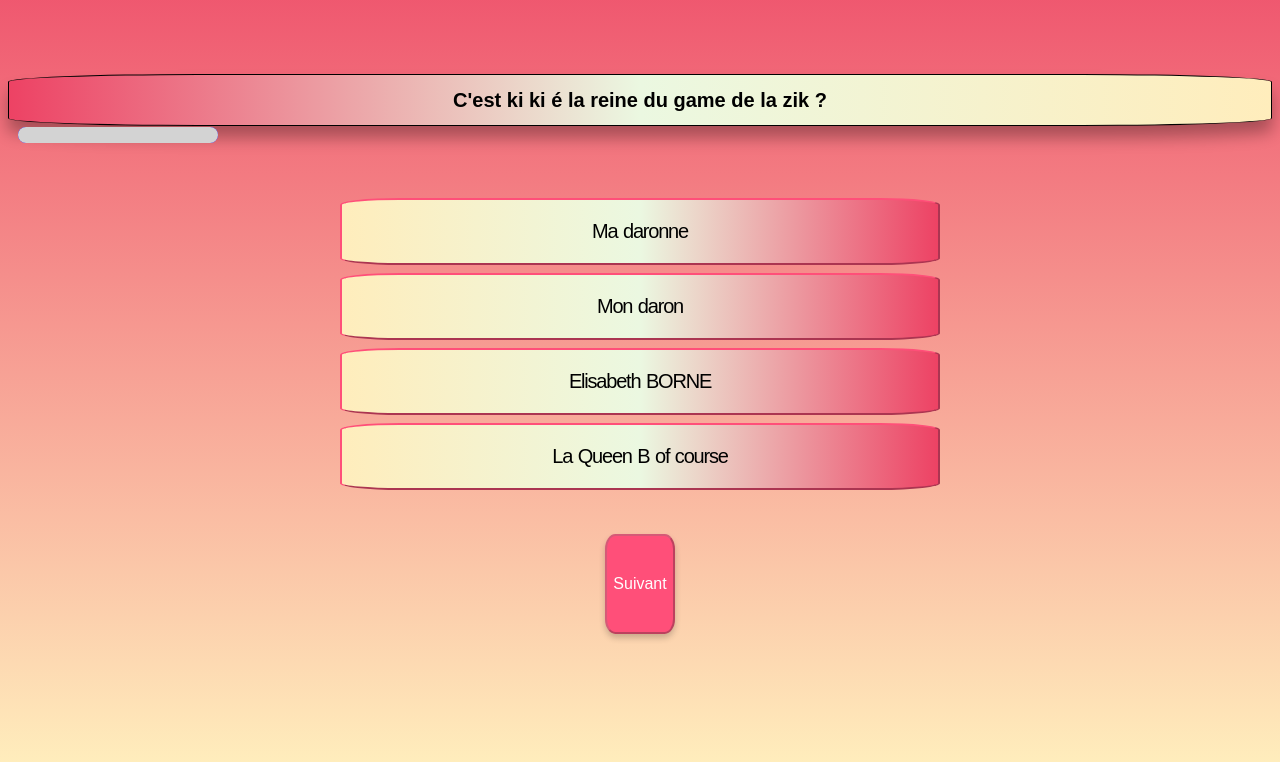
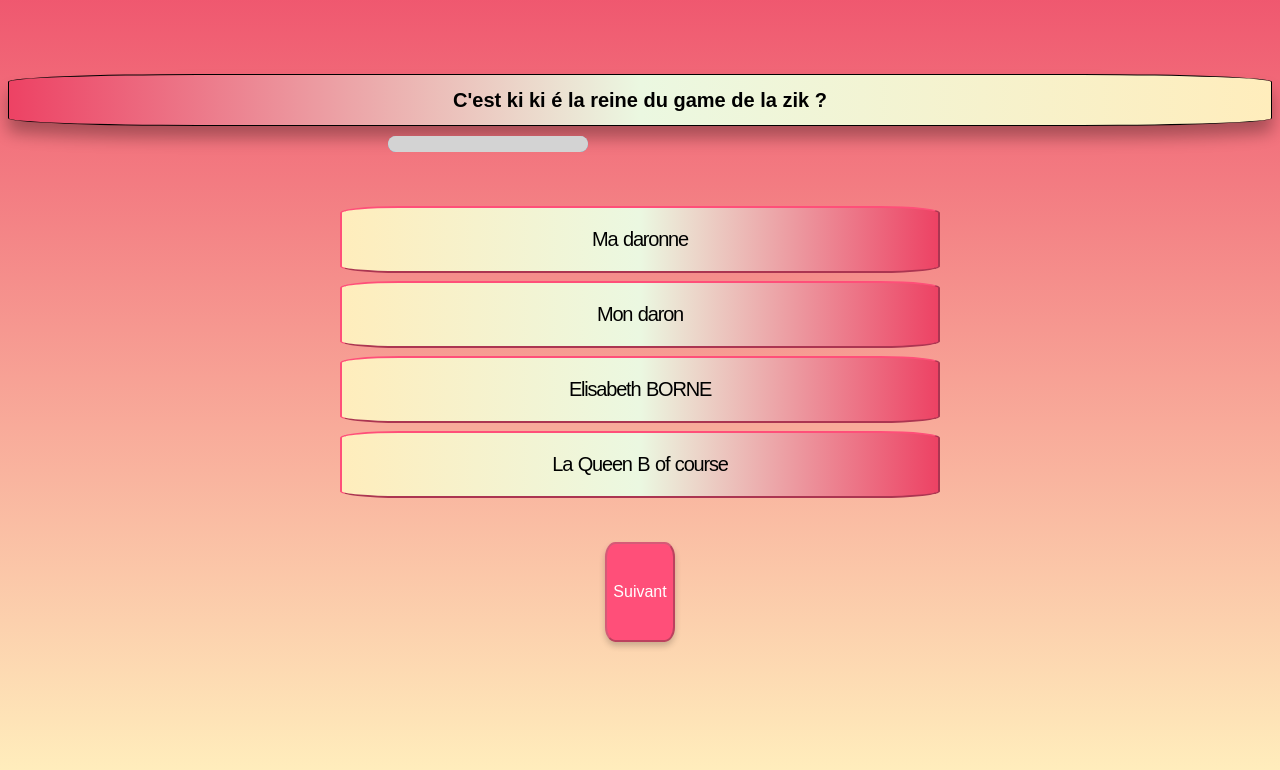
Before and after one commit to Vikybu/quiz_ts, a plain HTML site: page index.html in a window 1280 px wide. Shown: the part 114-884 px from the top of the page. Drawn offline with Linux system fonts and the light colour scheme.

Commit message:
Modif CSS barre de progression

```diff
--- a/style.css
+++ b/style.css
@@ -121,19 +121,28 @@ body {
 }
 
 #progression[value] {
-  --color: blue;
+  --color: linear-gradient(#fff8,#fff0), repeating-linear-gradient(135deg,#0003 0 10px,#0000 0 20px),
+    #31c6f7;
   --background: lightgrey;
  -webkit-appearance:none;
   -moz-appearance:none;
   appearance: none;
-
+  display: flex;
   border: none;
   width: 200px;
-  margin: 0 10px;
+  margin-left: 380px;
+  margin-top: 10px;
+
   border-radius: 10em;
   background: var(--color);
+
 }
 progress[value]::-webkit-progress-bar {
   border-radius: 10em;
   background: var(--background);
 }
+
+progress[value]::-webkit-progress-value {
+  border-radius: 10em;
+  background: var(--color);
+}
```
